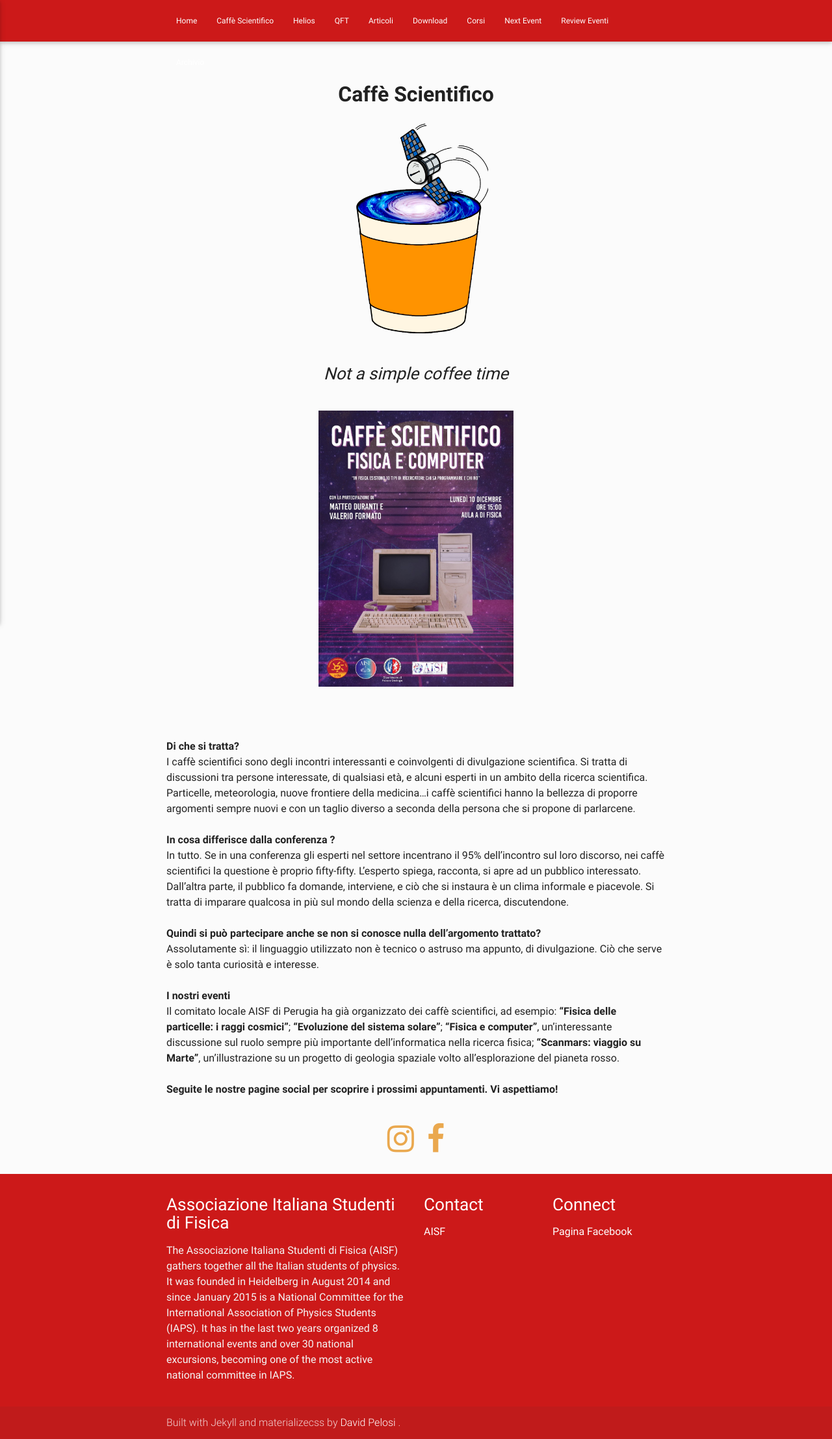
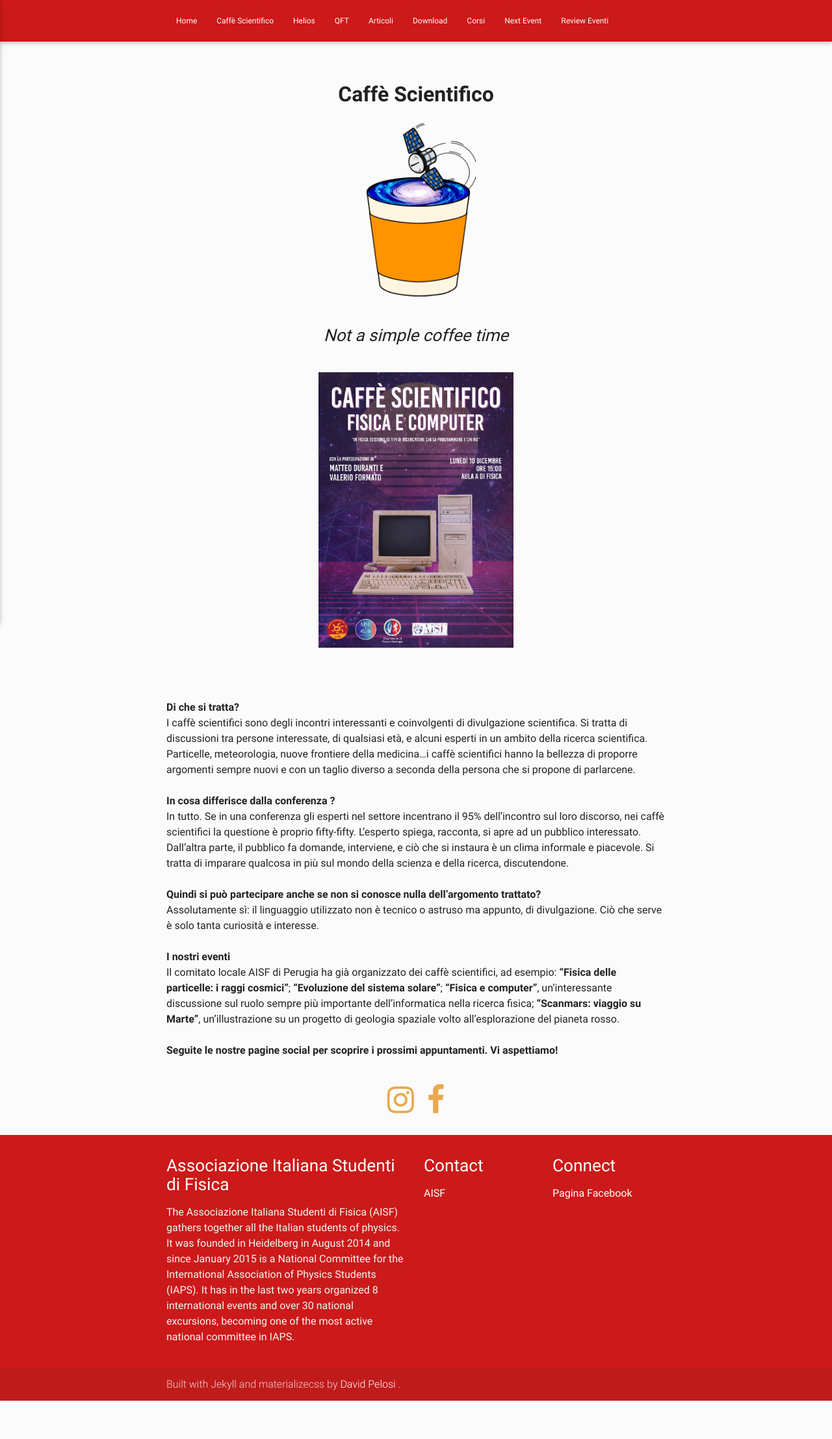
Before and after one commit to ai-sf/aisf_perugia, a Jekyll site: the page built from Caffè Scientifico.md, in a window 1280 px wide. Shown: the whole page at 65% size. Built offline with Jekyll 4.4.1, drawn with Linux system fonts in a browser that asks for light colours; nearby versions of some CDN libraries; after the commit the page ends 2156 px from its top, so only the background shows below that.

Commit message:
Update Caffè Scientifico.md

```diff
--- a/Caffè Scientifico.md
+++ b/Caffè Scientifico.md
@@ -9,7 +9,7 @@
 <center>
 <h2><b>Caffè Scientifico</b></h2>
 <center>
-    <img src="/perugia/img/COF.png" alt="centered image" style="max-width:29%"
+    <img src="/perugia/img/COF.png" alt="centered image" style="max-width:24%"
     height="auto" width="auto" class="responsive" >
 </center>
 <h3> <em> Not a simple coffee time </em></h3>
```
